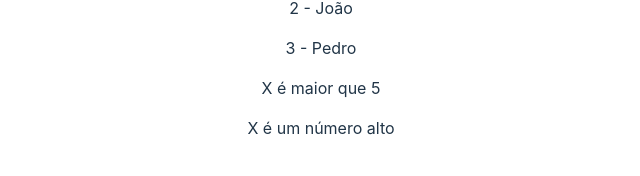
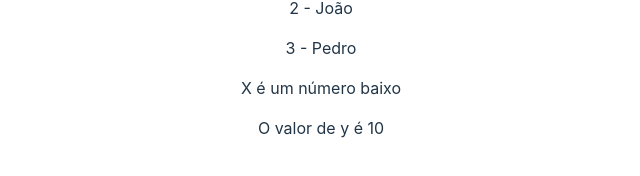
Before and after one commit to Wesley-Nilton/react-todo, a React (Vite) app: page / in a window 1280 px wide. Shown: the part 1221-1397 px from the top of the page, without its empty margins (319-959 px from the left). Built offline with nearby package versions, Linux system fonts and the light colour scheme.

Commit message:
Add properties

```diff
--- a/src/App.jsx
+++ b/src/App.jsx
@@ -16,7 +16,7 @@ function App() {
       <Images />
       <Hooks />
       <List />
-      <RenderCond />
+      <RenderCond x={5} y={10} />
     </div>
   )
 }
--- a/src/components/RenderCond.jsx
+++ b/src/components/RenderCond.jsx
@@ -1,10 +1,9 @@
-function RenderCond(){
-    const x = 10;
-
+function RenderCond({x, y}){
     return(
         <div>
             {x > 5 && <p>X é maior que 5</p>}
             {x > 5 ? <p>X é um número alto</p> : <p>X é um número baixo</p>}
+            <p>O valor de y é {y}</p>
         </div>
     )
 }
```
